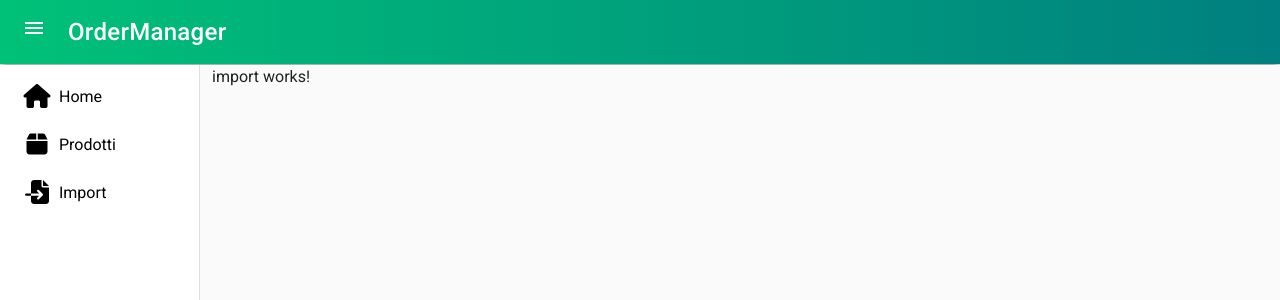
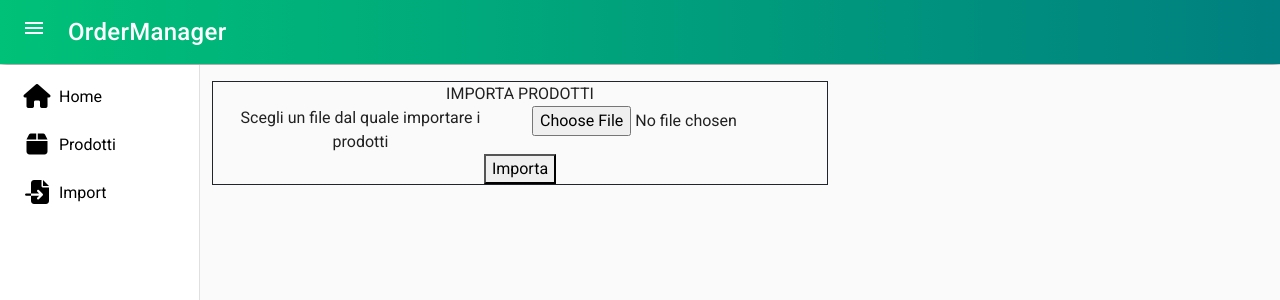
Before and after one commit to GabrieleMenghi/OrderManager, an Angular app in the folder OrderManager/ClientApp/: page /import in a window 1280 px wide. Shown: the top 300 px of the page. Built offline with nearby package versions, Linux system fonts and the light colour scheme.

Commit message:
Add button to import an excel file (only excel extension accepted)

```diff
--- a/OrderManager/ClientApp/src/app/components/import/import.component.html
+++ b/OrderManager/ClientApp/src/app/components/import/import.component.html
@@ -1 +1,18 @@
-<p>import works!</p>
+<div class="col-7 border border-dark mt-3">
+    <div class="row text-center">
+        <div class="col-12">
+            <span>IMPORTA PRODOTTI</span>
+        </div>
+    </div>
+    <div class="row text-center">
+        <label for="importProdottiFilePicker" class="col-6">Scegli un file dal quale importare i prodotti</label>
+        <div class="col-6">
+            <input id="importProdottiFilePicker" type="file" accept=".xlsx, .xlsm" (change)="onFileSelected($event)" />
+        </div>
+    </div>
+    <div class="row text-center">
+        <div class="col-12">
+            <button>Importa</button>
+        </div>
+    </div>
+</div>
--- a/OrderManager/ClientApp/src/app/components/import/import.component.ts
+++ b/OrderManager/ClientApp/src/app/components/import/import.component.ts
@@ -6,5 +6,20 @@ import { Component } from '@angular/core';
   styleUrl: './import.component.css'
 })
 export class ImportComponent {
+  onFileSelected(event: any) {
+    const selectedFile = event.target.files[0];
+    const allowedExtensions = ['.xlsx', '.xlsm'];
 
+    // Verifica se l'estensione del file selezionato è tra quelle consentite
+    if (selectedFile) {
+      const fileExtension = selectedFile.name.split('.').pop()?.toLowerCase();
+      if (fileExtension && allowedExtensions.includes('.' + fileExtension)) {
+        // Il file ha un'estensione consentita, puoi procedere con il tuo codice
+      } else {
+        // Il file ha un'estensione non consentita
+        alert("Sono consentiti solo file .xlsx o .xlsm");
+        event.target.value = null;
+      }
+    }
+  }
 }
--- a/OrderManager/ClientApp/src/app/components/prodotti/prodotti.component.html
+++ b/OrderManager/ClientApp/src/app/components/prodotti/prodotti.component.html
@@ -1,16 +1,15 @@
 <div class="row">
-  <form class="mt-2 mb-4 col-12" [formGroup]="searchProdottiForm">
-    <div class="form-group row">
-      <label class="col-2 col-form-label" for="typeahead-basic">Cerca un prodotto tramite la descrizione:</label>
-      <div class="col-10">
-        <input class="form-control" id="typeahead-basic" type="text" formControlName="prodottiSearchText" [(ngModel)]="prodottiSearchText" (ngModelChange)="onTextChange()"/>
-      </div>
+  <form class="mt-2 mb-4 form-group row" [formGroup]="searchProdottiForm">
+    <label class="col-2 col-form-label" for="typeahead-basic">Cerca un prodotto tramite la descrizione:</label>
+    <div class="col-10">
+      <input class="form-control" id="typeahead-basic" type="text" formControlName="prodottiSearchText"
+        [(ngModel)]="prodottiSearchText" (ngModelChange)="onTextChange()" />
     </div>
   </form>
 </div>
 
 <div class="row">
-  <table class="col-12 text-center">
+  <table class="text-center">
     <thead>
       <tr>
         <th>Codice</th>
--- a/OrderManager/ClientApp/src/app/components/sidebar/sidebar.component.html
+++ b/OrderManager/ClientApp/src/app/components/sidebar/sidebar.component.html
@@ -26,7 +26,9 @@
 
   <mat-drawer-content>
     <div class="container-fluid">
-      <router-outlet></router-outlet>
+      <div class="col-12">
+        <router-outlet></router-outlet>
+      </div>
     </div>
   </mat-drawer-content>
 
```
